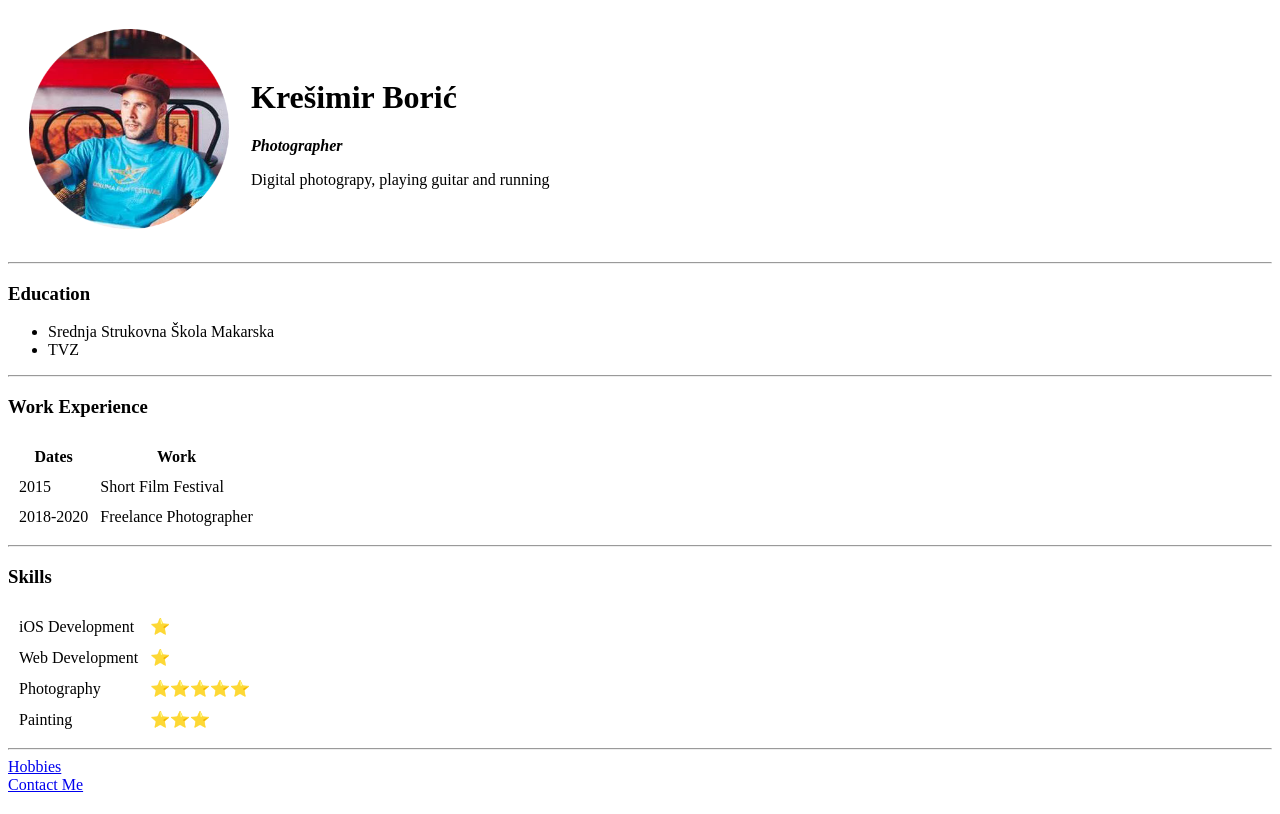
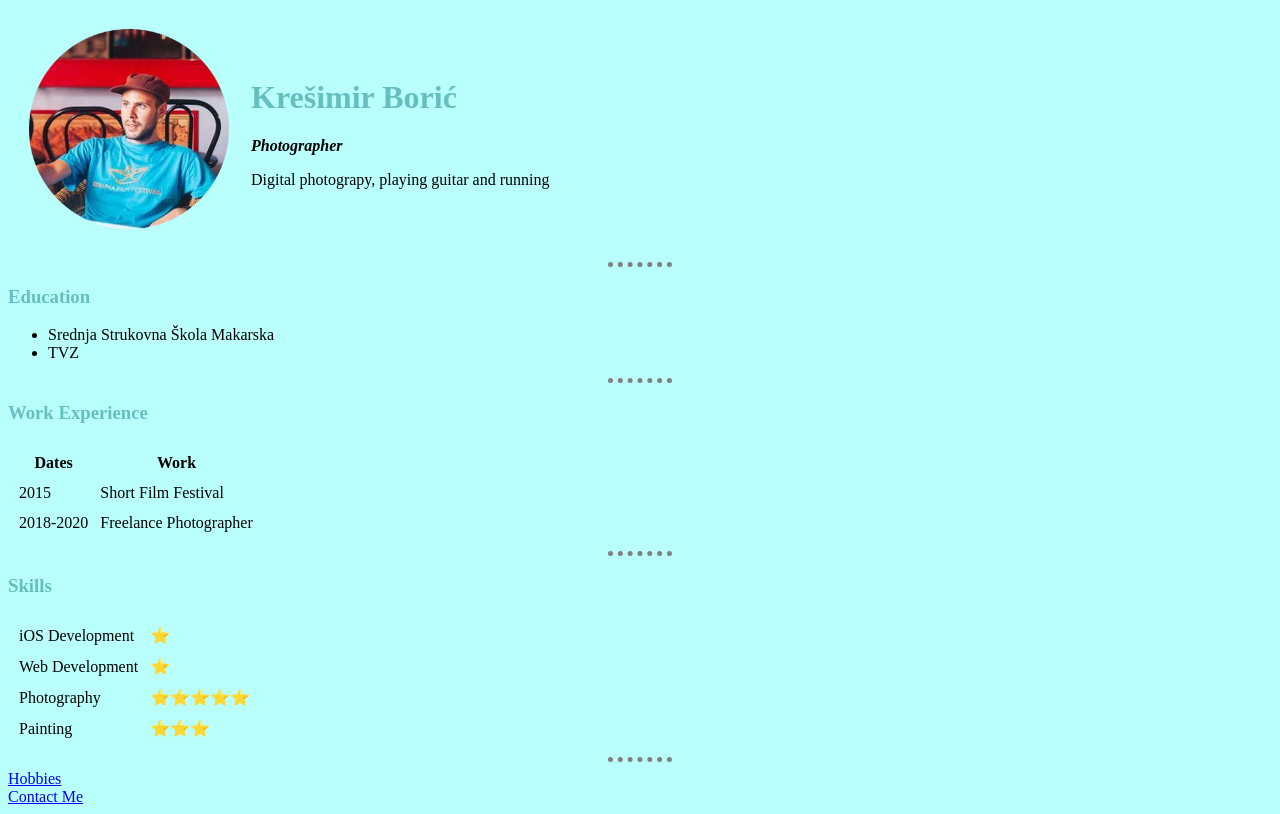
Before and after one commit to bilipuding/CVV, a plain HTML site: page index.html in a window 1280 px wide. Drawn offline with Linux system fonts and the light colour scheme.

Commit message:
Add files via upload

```diff
--- /dev/null
+++ b/CSS/styles.css
@@ -0,0 +1,28 @@
+body {
+
+  background-color:#b9fffc;
+
+}
+
+
+hr {
+
+
+  border-style: none;
+  border-top-style: dotted;
+  border-color: grey;
+  border-width: 5px;
+
+  width:5%;
+}
+
+h1{
+color:#66BFBF;
+
+}
+
+h3{
+color:#66BFBF;
+
+
+}
--- a/index.html
+++ b/index.html
@@ -5,6 +5,9 @@
   <meta charset="utf-8">
 
   <title>Krešimir Personal Site</title>
+  <link rel="stylesheet" href="css/styles.css">
+
+
 </head>
 
 <body>
@@ -97,7 +100,7 @@
 
 
 
-    <a href="HTML-Personal Site/hobbies.html">Hobbies</a> <br>
+  <a href="hobbies.html">Hobbies</a> <br>
   <a href="contact me.html">Contact Me</a>
 
 </body>
```
Also changed, not shown: contact me.html (+1 -0 lines), hobbies.html (added, +21 -0 lines). Lines whose indentation alone changed are shown as unchanged.
